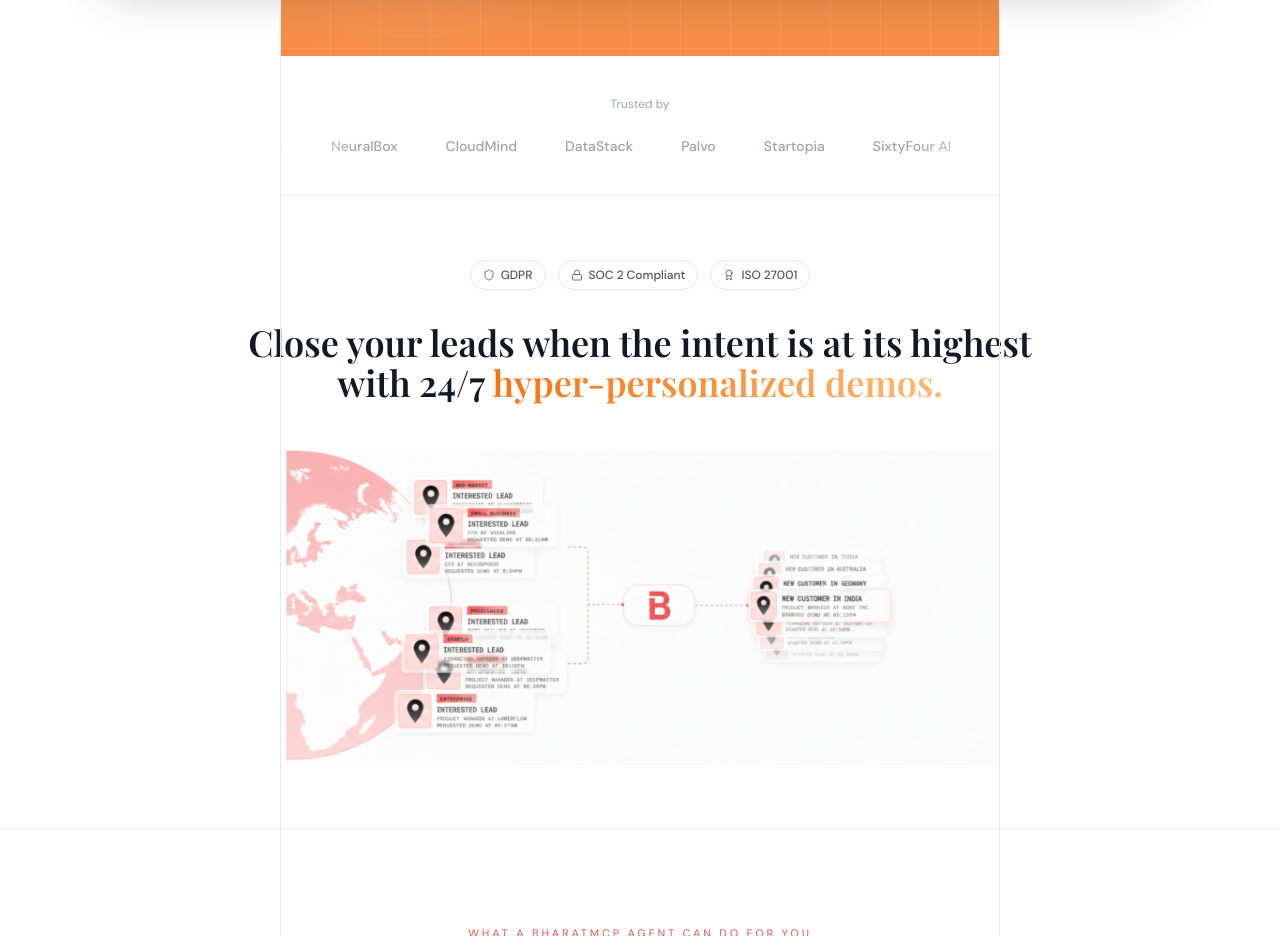
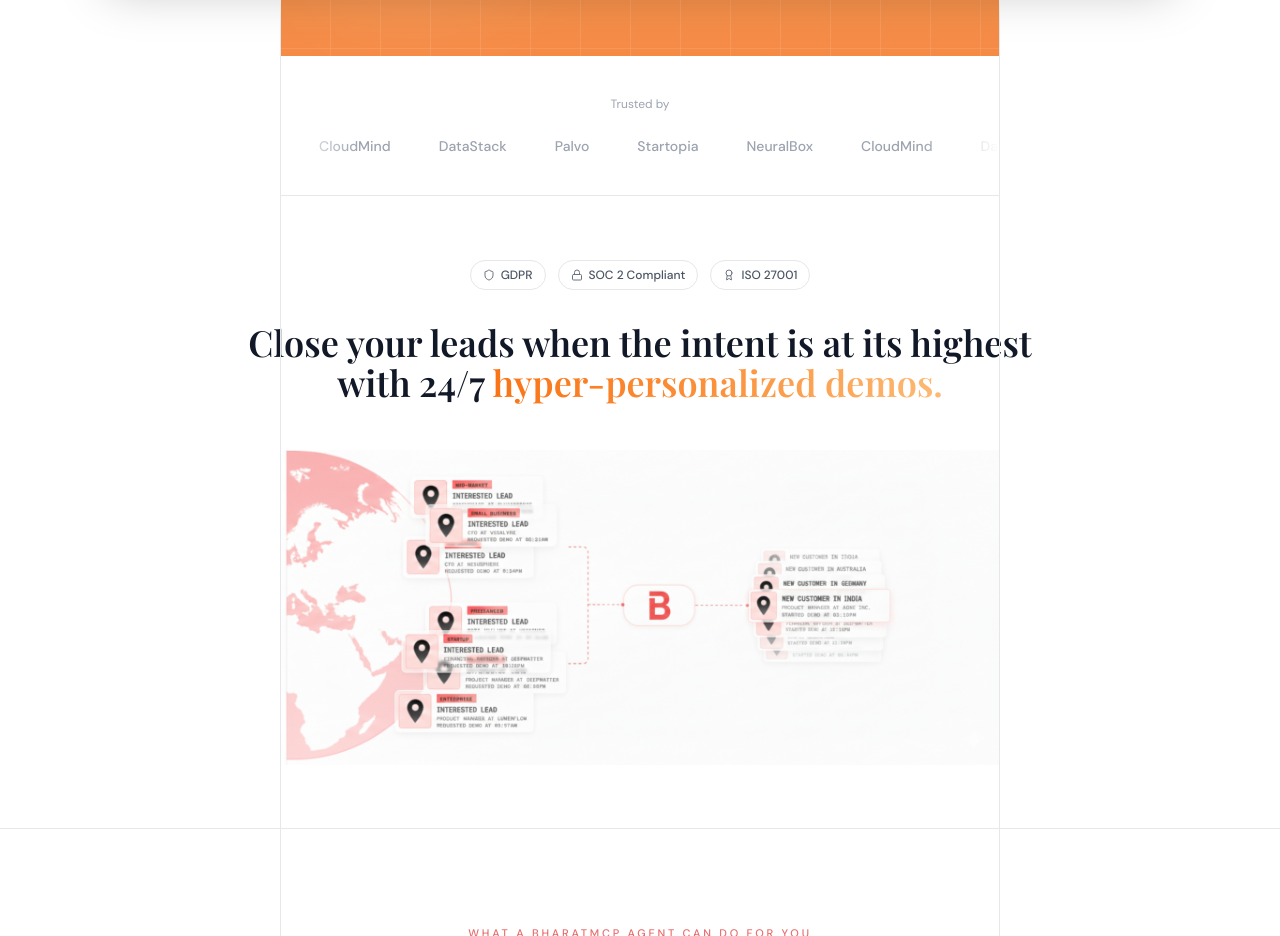
Before and after one commit to Bharat-Mcp/Updated-Frontend-of-the-bharat-mcp, a React (Create React App) app: page / in a window 1280 px wide. Shown: the part 1460-2396 px from the top of the page. Built offline with nearby package versions, Linux system fonts and the light colour scheme; grey boxes are pictures that could not be loaded.

Commit message:
updated the names of the trusted by

```diff
--- a/src/components/TrustedBy.jsx
+++ b/src/components/TrustedBy.jsx
@@ -5,7 +5,6 @@ const TrustedBy = () => {
   const companies = [
     'Palvo',
     'Startopia',
-    'SixtyFour AI',
     'NeuralBox',
     'CloudMind',
     'DataStack',
```
